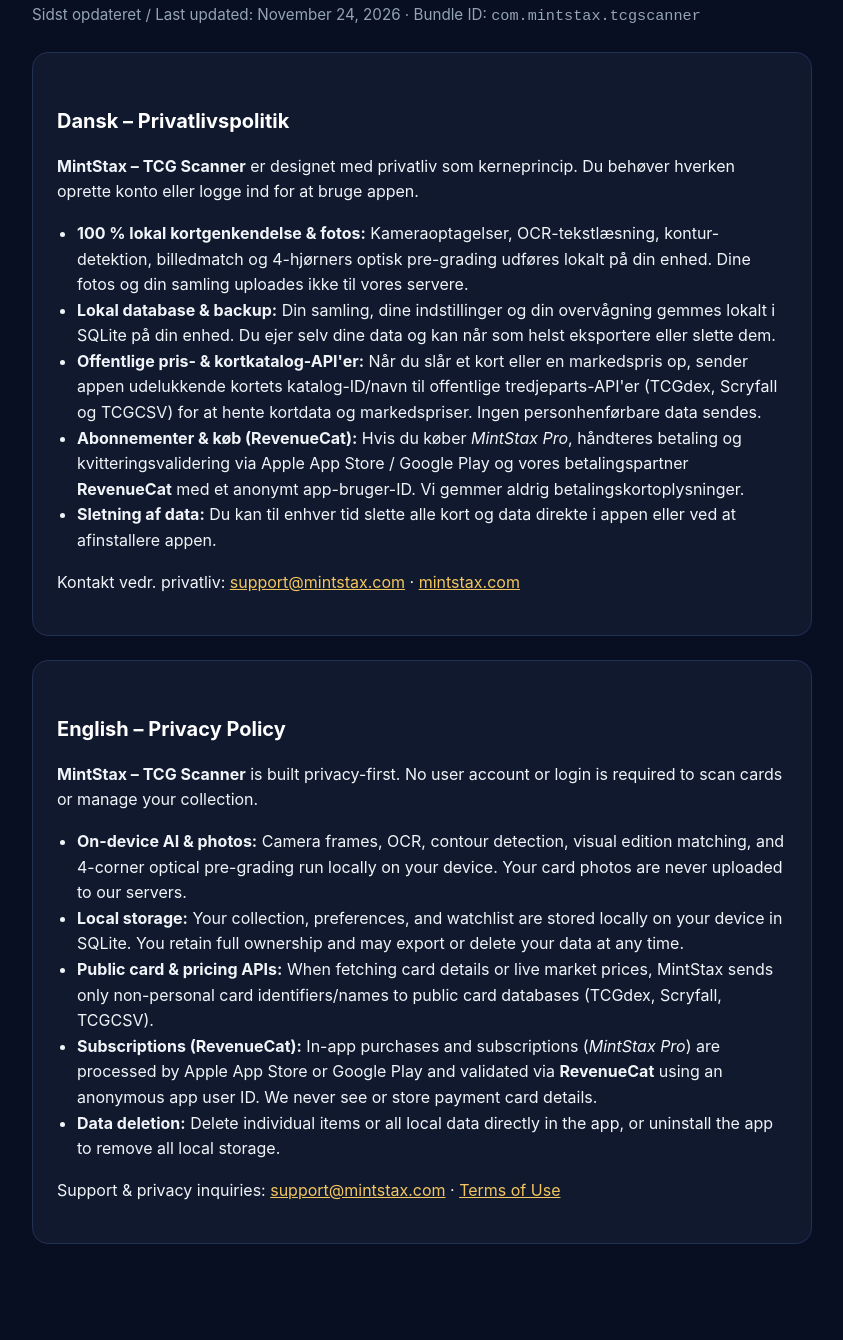
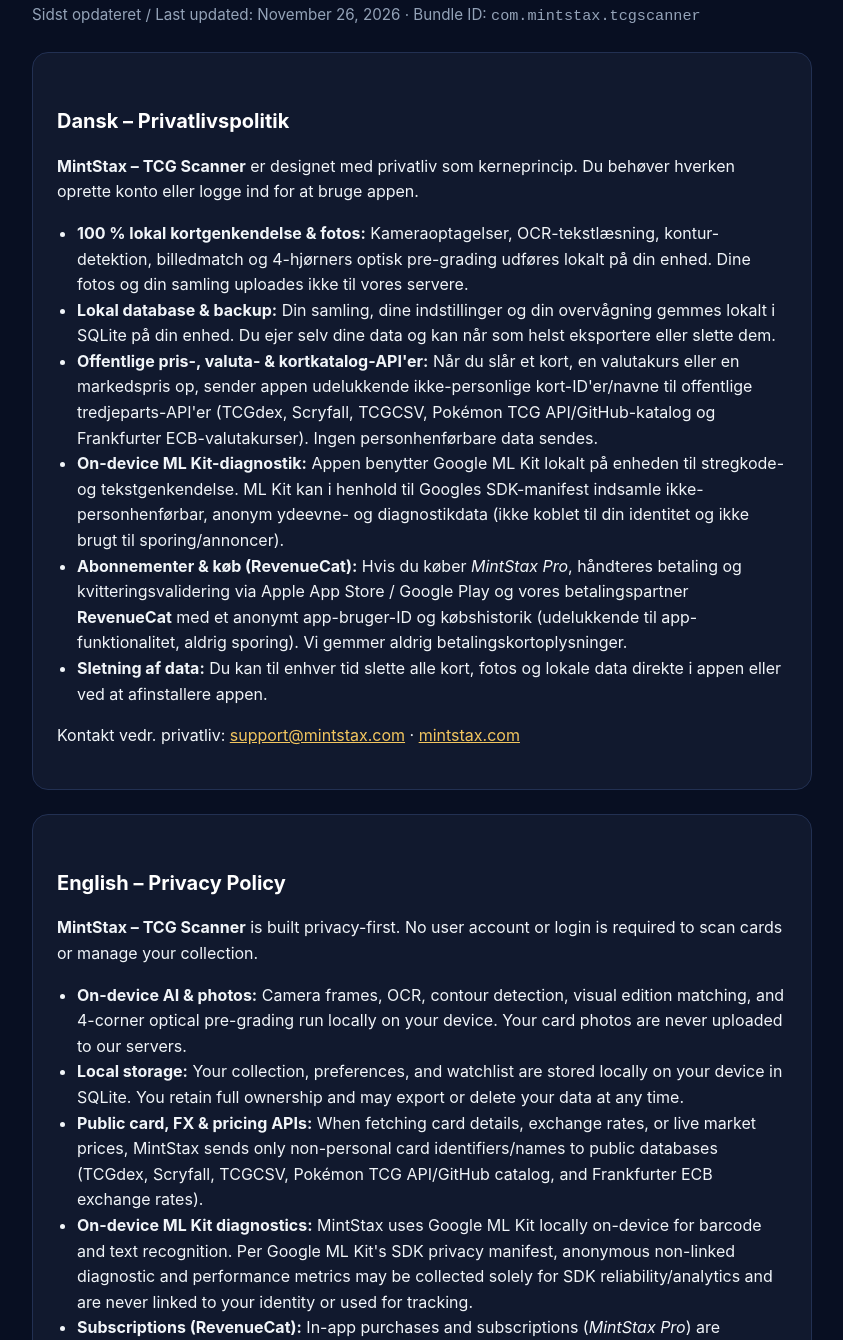
Before and after one commit to munkhaus/mintstax-legal, a plain HTML site: page privacy.html in a window 1280 px wide. Shown: the part 125-1465 px from the top of the page, without its empty margins (218-1061 px from the left). Drawn offline with Linux system fonts and the light colour scheme.

Commit message:
chore: sync privacy.html for MintStax v1.0.0

```diff
--- a/privacy.html
+++ b/privacy.html
@@ -19,7 +19,7 @@
 <body>
   <main>
     <h1>MintStax – Privatlivspolitik / Privacy Policy</h1>
-    <p class="meta">Sidst opdateret / Last updated: November 24, 2026 · Bundle ID: <code>com.mintstax.tcgscanner</code></p>
+    <p class="meta">Sidst opdateret / Last updated: November 26, 2026 · Bundle ID: <code>com.mintstax.tcgscanner</code></p>
 
     <section class="card">
       <h2>Dansk – Privatlivspolitik</h2>
@@ -27,9 +27,10 @@
       <ul>
         <li><strong>100 % lokal kortgenkendelse &amp; fotos:</strong> Kameraoptagelser, OCR-tekstlæsning, kontur-detektion, billedmatch og 4-hjørners optisk pre-grading udføres lokalt på din enhed. Dine fotos og din samling uploades ikke til vores servere.</li>
         <li><strong>Lokal database &amp; backup:</strong> Din samling, dine indstillinger og din overvågning gemmes lokalt i SQLite på din enhed. Du ejer selv dine data og kan når som helst eksportere eller slette dem.</li>
-        <li><strong>Offentlige pris- &amp; kortkatalog-API'er:</strong> Når du slår et kort eller en markedspris op, sender appen udelukkende kortets katalog-ID/navn til offentlige tredjeparts-API'er (TCGdex, Scryfall og TCGCSV) for at hente kortdata og markedspriser. Ingen personhenførbare data sendes.</li>
-        <li><strong>Abonnementer &amp; køb (RevenueCat):</strong> Hvis du køber <em>MintStax Pro</em>, håndteres betaling og kvitteringsvalidering via Apple App Store / Google Play og vores betalingspartner <strong>RevenueCat</strong> med et anonymt app-bruger-ID. Vi gemmer aldrig betalingskortoplysninger.</li>
-        <li><strong>Sletning af data:</strong> Du kan til enhver tid slette alle kort og data direkte i appen eller ved at afinstallere appen.</li>
+        <li><strong>Offentlige pris-, valuta- &amp; kortkatalog-API'er:</strong> Når du slår et kort, en valutakurs eller en markedspris op, sender appen udelukkende ikke-personlige kort-ID'er/navne til offentlige tredjeparts-API'er (TCGdex, Scryfall, TCGCSV, Pokémon TCG API/GitHub-katalog og Frankfurter ECB-valutakurser). Ingen personhenførbare data sendes.</li>
+        <li><strong>On-device ML Kit-diagnostik:</strong> Appen benytter Google ML Kit lokalt på enheden til stregkode- og tekstgenkendelse. ML Kit kan i henhold til Googles SDK-manifest indsamle ikke-personhenførbar, anonym ydeevne- og diagnostikdata (ikke koblet til din identitet og ikke brugt til sporing/annoncer).</li>
+        <li><strong>Abonnementer &amp; køb (RevenueCat):</strong> Hvis du køber <em>MintStax Pro</em>, håndteres betaling og kvitteringsvalidering via Apple App Store / Google Play og vores betalingspartner <strong>RevenueCat</strong> med et anonymt app-bruger-ID og købshistorik (udelukkende til app-funktionalitet, aldrig sporing). Vi gemmer aldrig betalingskortoplysninger.</li>
+        <li><strong>Sletning af data:</strong> Du kan til enhver tid slette alle kort, fotos og lokale data direkte i appen eller ved at afinstallere appen.</li>
       </ul>
       <p>Kontakt vedr. privatliv: <a href="mailto:support@mintstax.com">support@mintstax.com</a> · <a href="https://mintstax.com">mintstax.com</a></p>
     </section>
@@ -40,9 +41,10 @@
       <ul>
         <li><strong>On-device AI &amp; photos:</strong> Camera frames, OCR, contour detection, visual edition matching, and 4-corner optical pre-grading run locally on your device. Your card photos are never uploaded to our servers.</li>
         <li><strong>Local storage:</strong> Your collection, preferences, and watchlist are stored locally on your device in SQLite. You retain full ownership and may export or delete your data at any time.</li>
-        <li><strong>Public card &amp; pricing APIs:</strong> When fetching card details or live market prices, MintStax sends only non-personal card identifiers/names to public card databases (TCGdex, Scryfall, TCGCSV).</li>
-        <li><strong>Subscriptions (RevenueCat):</strong> In-app purchases and subscriptions (<em>MintStax Pro</em>) are processed by Apple App Store or Google Play and validated via <strong>RevenueCat</strong> using an anonymous app user ID. We never see or store payment card details.</li>
-        <li><strong>Data deletion:</strong> Delete individual items or all local data directly in the app, or uninstall the app to remove all local storage.</li>
+        <li><strong>Public card, FX &amp; pricing APIs:</strong> When fetching card details, exchange rates, or live market prices, MintStax sends only non-personal card identifiers/names to public databases (TCGdex, Scryfall, TCGCSV, Pokémon TCG API/GitHub catalog, and Frankfurter ECB exchange rates).</li>
+        <li><strong>On-device ML Kit diagnostics:</strong> MintStax uses Google ML Kit locally on-device for barcode and text recognition. Per Google ML Kit's SDK privacy manifest, anonymous non-linked diagnostic and performance metrics may be collected solely for SDK reliability/analytics and are never linked to your identity or used for tracking.</li>
+        <li><strong>Subscriptions (RevenueCat):</strong> In-app purchases and subscriptions (<em>MintStax Pro</em>) are processed by Apple App Store or Google Play and validated via <strong>RevenueCat</strong> using an anonymous app user ID and purchase history solely for app functionality (never tracking). We never see or store payment card details.</li>
+        <li><strong>Data deletion:</strong> Delete individual items or all local data and photos directly in the app, or uninstall the app to remove all local storage.</li>
       </ul>
       <p>Support &amp; privacy inquiries: <a href="mailto:support@mintstax.com">support@mintstax.com</a> · <a href="terms.html">Terms of Use</a></p>
     </section>
```
